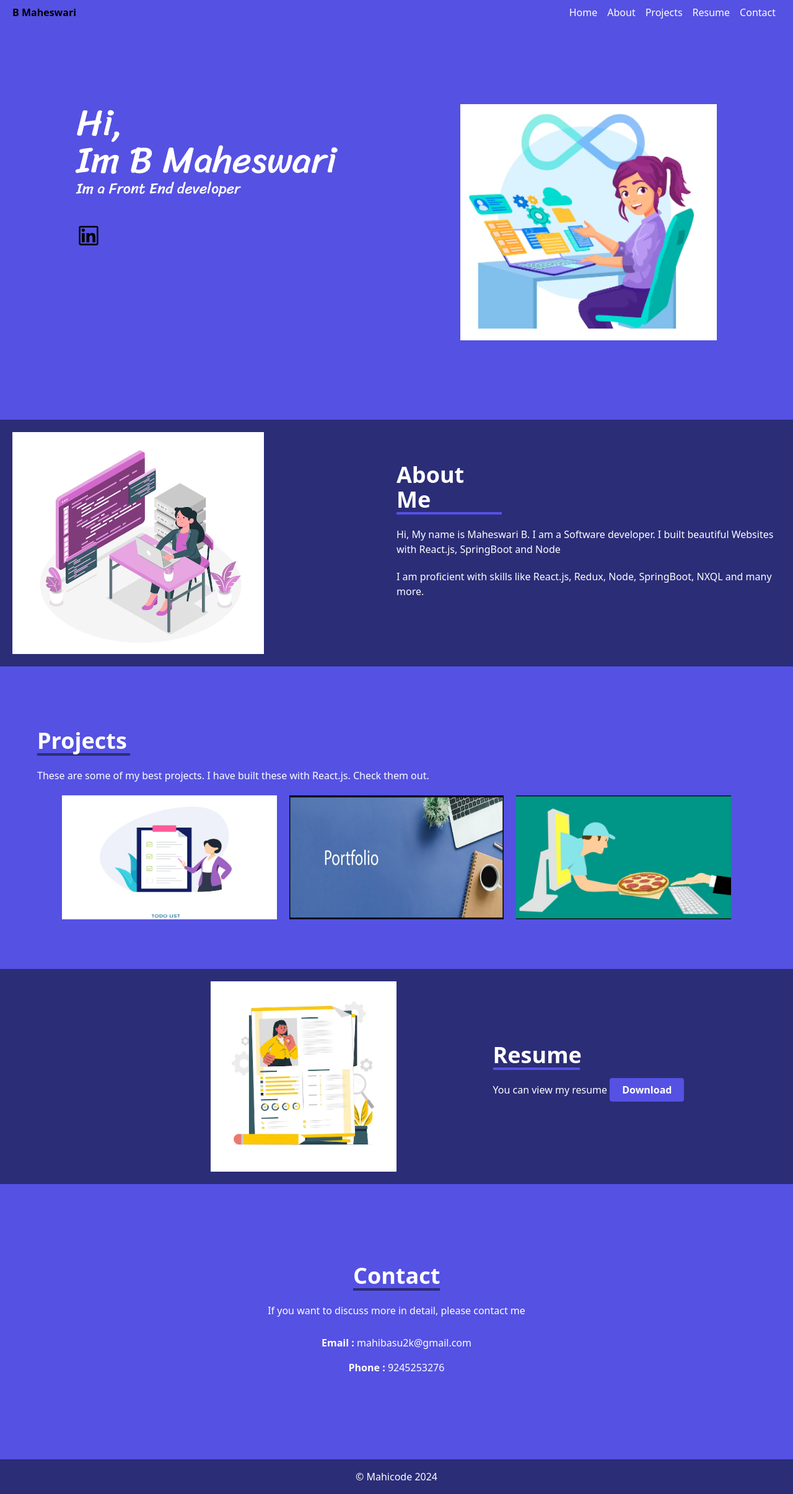
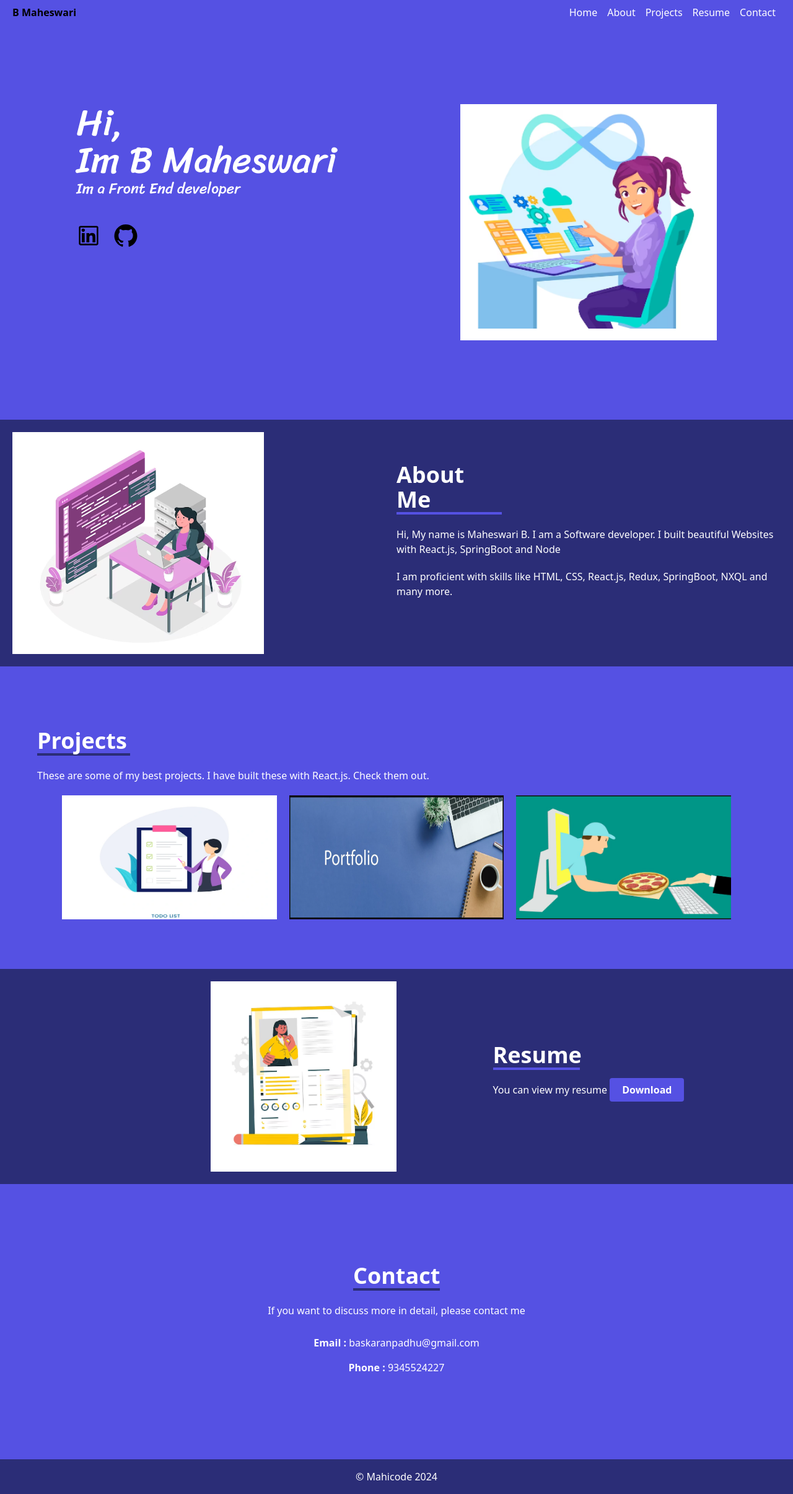
Before and after one commit to Maheswari-BaskaranS/Maheswari-Portfolio, a React (Create React App) app: page / in a window 1280 px wide. Shown: the whole page at 62% size. Built offline with nearby package versions, Linux system fonts and the light colour scheme.

Commit message:
code _changes

```diff
--- a/package.json
+++ b/package.json
@@ -3,13 +3,18 @@
   "version": "0.1.0",
   "private": true,
   "dependencies": {
+    "@emotion/react": "^11.11.4",
+    "@emotion/styled": "^11.11.5",
     "@heroicons/react": "^2.1.1",
+    "@mui/icons-material": "^5.15.20",
+    "@mui/material": "^5.15.20",
     "@testing-library/jest-dom": "^5.17.0",
     "@testing-library/react": "^13.4.0",
     "@testing-library/user-event": "^13.5.0",
     "react": "^18.2.0",
     "react-dom": "^18.2.0",
     "react-icons": "^5.0.1",
+    "react-router-dom": "^6.22.3",
     "react-scripts": "5.0.1",
     "web-vitals": "^2.1.4"
   },
--- a/src/components/About.js
+++ b/src/components/About.js
@@ -3,7 +3,7 @@ import AboutImg from '../assets/about.png';
 export default function About () {
     const config  = {
         line1: 'Hi, My name is Maheswari B. I am a Software developer. I built beautiful Websites with React.js, SpringBoot and Node',
-        line2: 'I am proficient with skills like React.js, Redux, Node, SpringBoot, NXQL and many more.'
+        line2: 'I am proficient with skills like HTML, CSS, React.js, Redux, SpringBoot, NXQL and many more.'
     }
 
     return <section className='flex flex-col md:flex-row bg-secondary px-5' id='about'>
--- a/src/components/Contact.js
+++ b/src/components/Contact.js
@@ -2,8 +2,8 @@
 export default function Contact () {
 
     const config = {
-        email : 'mahibasu2k@gmail.com',
-        phone: '9245253276'
+        email : 'baskaranpadhu@gmail.com',
+        phone: '9345524227'
     }
 
     return <section id='contact' className='flex flex-col bg-primary px-5 py-32 text-white'>
--- a/src/components/Hero.js
+++ b/src/components/Hero.js
@@ -1,11 +1,13 @@
 import HeroImg from '../assets/hero.png';
 import { AiOutlineTwitter, AiOutlineFacebook, AiOutlineLinkedin } from "react-icons/ai";
+import GitHubIcon from '@mui/icons-material/GitHub';
 
 export default function Hero() {
     const config  = {
         subtitle: 'Im a Front End developer',
         social: {
-            linkedin: 'http://www.linkedin.com/in/maheswari-baskaran'
+            linkedin: 'http://www.linkedin.com/in/maheswari-baskaran',
+            github:'https://github.com/Maheswari-BaskaranS'
         }
     }
 
@@ -17,6 +19,7 @@ export default function Hero() {
             </h1>
             <div className='flex py-10'>
                 <a href={config.social.linkedin} className='hover:text-white'><AiOutlineLinkedin size={40}/></a>
+                <a href={config.social.github} className='hover:text-white'><GitHubIcon style={{width:"100px", height:"40px", paddingRight:"20px"}}/></a>
             </div>
        </div>
        <img className='md:w-1/3' src={HeroImg} />
--- a/src/components/Resume.js
+++ b/src/components/Resume.js
@@ -2,7 +2,7 @@ import ResumeImg from '../assets/resume.png';
 
 export default function Resume () {
     const config = {
-        link: 'http://tinyurl.com/4un5nh46'
+        link: 'https://tinyurl.com/vkryc52x'
     }
 
     return <section id='resume' className='flex flex-col md:flex-row bg-secondary px-5'>
```
Also changed, not shown: 1 other file (tests, documents, lock files or other folders).
